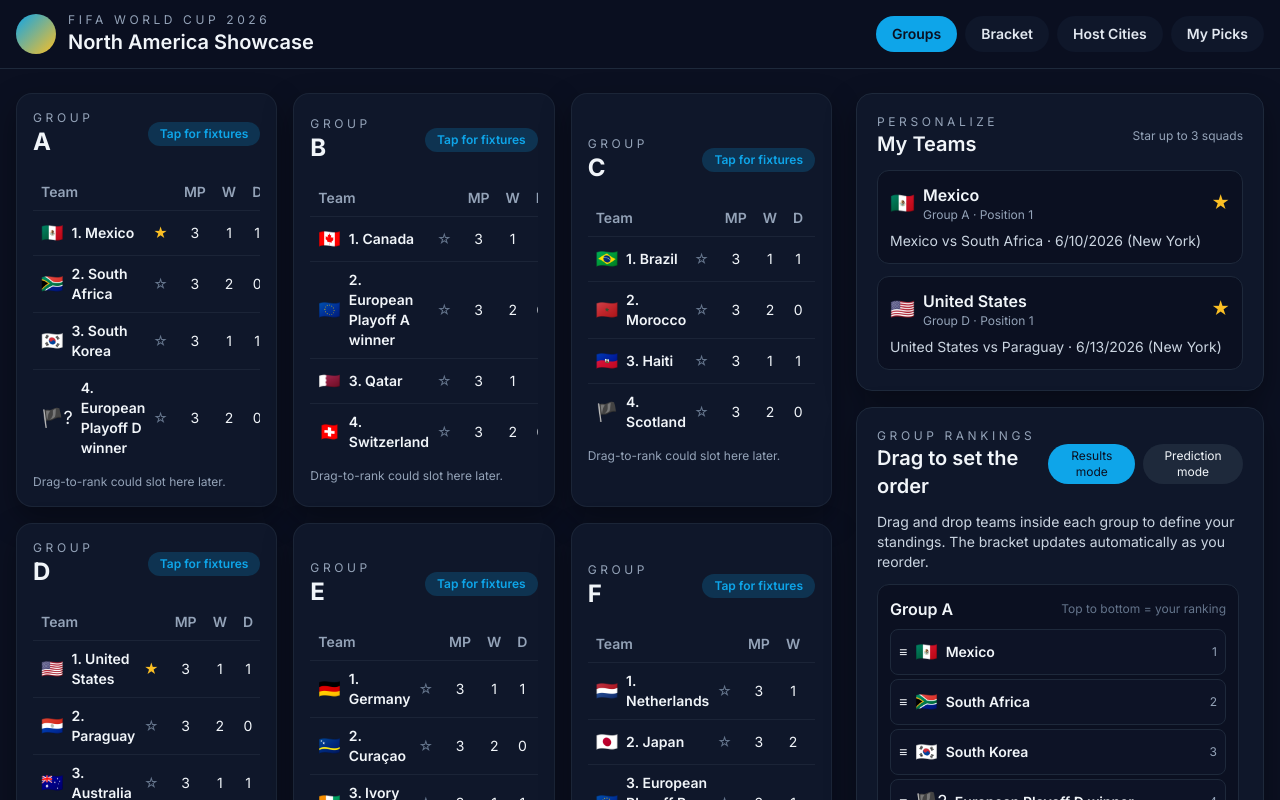
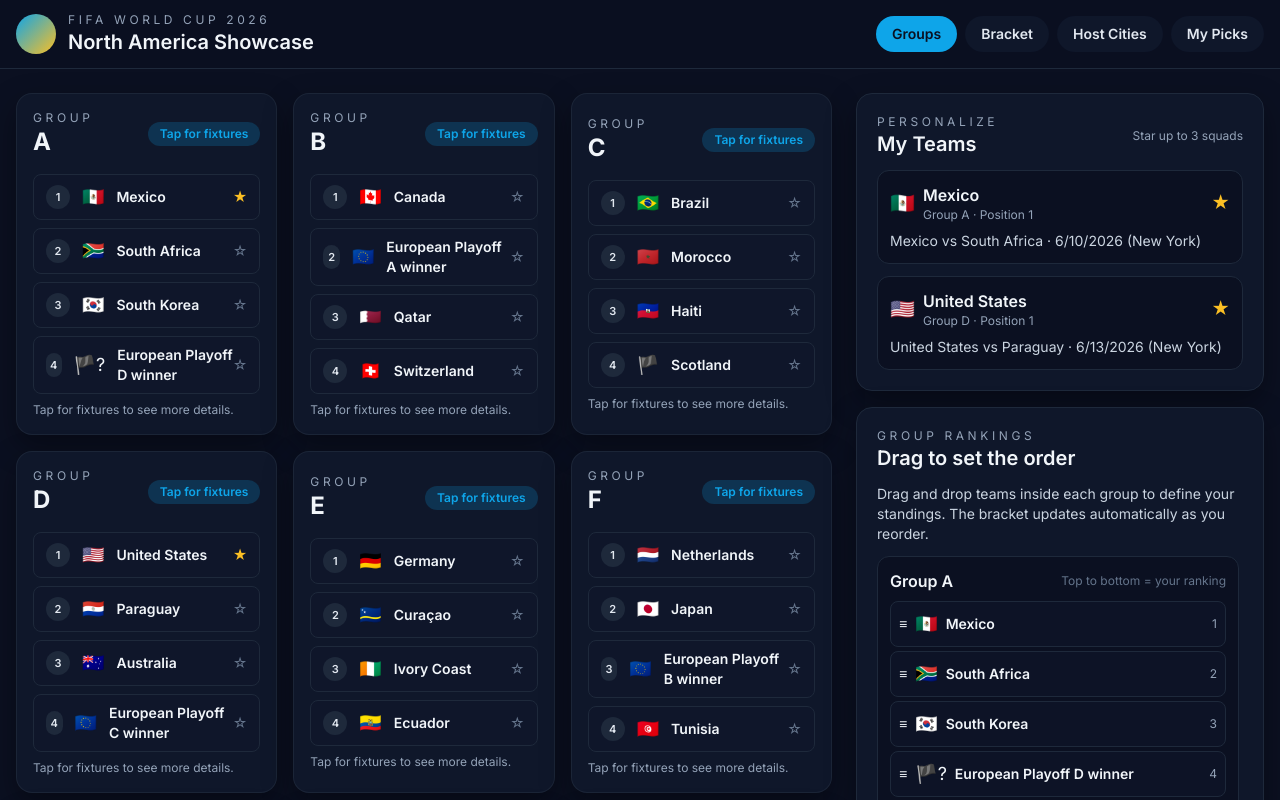
Before and after one commit to simplyjackfoster/world-cup-2026, a React (Vite) app: page / in a window 1280 px wide. Shown: the top 800 px of the page. Built offline with nearby package versions, Linux system fonts and the light colour scheme.

Commit message:
Remove results mode and simplify group display

```diff
--- a/src/components/Bracket.tsx
+++ b/src/components/Bracket.tsx
@@ -16,7 +16,7 @@
 };
 
 export default function Bracket() {
-  const { standings, predictions, setPrediction, mode } = useTournament();
+  const { standings, predictions, setPrediction } = useTournament();
   const [selectedMatch, setSelectedMatch] = useState<ReturnType<typeof buildMatchesWithTeams>['matches'][number] | null>(
     null,
   );
@@ -24,12 +24,7 @@
   const canvasRef = useRef<HTMLDivElement | null>(null);
   const matchRefs = useRef<Record<string, HTMLDivElement | null>>({});
 
-  const { matches, predictions: autoPred } = useMemo(
-    () => buildMatchesWithTeams(mode, standings, predictions),
-    [mode, standings, predictions],
-  );
-
-  const combinedPredictions = mode === 'results' ? { ...autoPred, ...predictions } : predictions;
+  const { matches } = useMemo(() => buildMatchesWithTeams(standings, predictions), [standings, predictions]);
 
   const findNextMatch = (matchId: string) =>
     BRACKET_SLOTS.find((slot) => slot.home.source === `Winner ${matchId}` || slot.away.source === `Winner ${matchId}`);
@@ -83,7 +78,7 @@
     };
   }, [matches]);
 
-  const winningTeam = (matchId: string) => combinedPredictions[matchId];
+  const winningTeam = (matchId: string) => predictions[matchId];
 
   const matchesByStage = useMemo(
     () =>
@@ -144,7 +139,7 @@
                     </div>
                     <div className="flex items-center gap-3 text-xs text-slate-400">
                       <span>{meta?.confed ?? '—'}</span>
-                      {mode === 'predictions' && team && <span className="text-[10px] uppercase tracking-wide">Tap to pick</span>}
+                      {team && <span className="text-[10px] uppercase tracking-wide">Tap to pick</span>}
                     </div>
                   </button>
                   {i === 0 && <div className="h-2" />}
--- a/src/components/GroupRankingsPanel.tsx
+++ b/src/components/GroupRankingsPanel.tsx
@@ -8,7 +8,7 @@
 }
 
 export default function GroupRankingsPanel() {
-  const { standings, updateStandings, mode, setMode } = useTournament();
+  const { standings, updateStandings } = useTournament();
   const [dragging, setDragging] = useState<DragState | null>(null);
   const [dragTarget, setDragTarget] = useState<{ group: GroupId; index: number } | null>(null);
 
@@ -58,20 +58,6 @@
         <div>
           <p className="text-xs uppercase tracking-[0.3em] text-slate-400">Group rankings</p>
           <h3 className="text-xl font-semibold">Drag to set the order</h3>
-        </div>
-        <div className="flex items-center gap-2 text-xs">
-          <button
-            onClick={() => setMode('results')}
-            className={`px-3 py-1 rounded-full ${mode === 'results' ? 'bg-accent text-night' : 'bg-slate-800'}`}
-          >
-            Results mode
-          </button>
-          <button
-            onClick={() => setMode('predictions')}
-            className={`px-3 py-1 rounded-full ${mode === 'predictions' ? 'bg-gold text-night' : 'bg-slate-800'}`}
-          >
-            Prediction mode
-          </button>
         </div>
       </div>
       <p className="text-sm text-slate-300 mb-3">
--- a/src/components/GroupTable.tsx
+++ b/src/components/GroupTable.tsx
@@ -7,34 +7,27 @@
   allowFavorites?: boolean;
 }
 
-const headers = ['Team', 'MP', 'W', 'D', 'L', 'GF', 'GA', 'GD', 'Pts'];
-
 export default function GroupTable({ standings, compact, allowFavorites = true }: Props) {
   const { favorites, toggleFavorite } = useTournament();
 
   return (
-    <div className="overflow-x-auto">
-      <table className="w-full text-sm">
-        <thead>
-          <tr className="text-slate-400">
-            {headers.map((h) => (
-              <th key={h} className="py-2 px-2 text-left font-semibold">
-                {h}
-              </th>
-            ))}
-          </tr>
-        </thead>
-        <tbody>
+    <div className="space-y-2">
       {standings.map((row, idx) => {
         const meta = getTeamMeta(row.team);
         const isFavorite = favorites.includes(row.team);
+
         return (
-              <tr key={row.team} className="border-t border-slate-800/80">
-                <td className="py-2 px-2 flex items-center gap-2">
+          <div
+            key={row.team}
+            className="flex items-center justify-between rounded-lg border border-slate-800 bg-slate-900/60 px-3 py-2 text-sm"
+          >
+            <div className="flex items-center gap-3">
+              <span className="inline-flex h-6 w-6 items-center justify-center rounded-full bg-slate-800 text-[11px] font-semibold text-slate-200">
+                {idx + 1}
+              </span>
               <span className="text-lg">{meta?.flag}</span>
-                  <span className="font-semibold text-slate-100 flex-1">
-                    {idx + 1}. {row.team}
-                  </span>
+              <span className="font-semibold text-slate-100">{row.team}</span>
+            </div>
             {allowFavorites && (
               <button
                 onClick={() => toggleFavorite(row.team)}
@@ -44,21 +37,10 @@
                 {isFavorite ? '★' : '☆'}
               </button>
             )}
-                </td>
-                <td className="py-2 px-2 text-center">{row.mp}</td>
-                <td className="py-2 px-2 text-center">{row.w}</td>
-                <td className="py-2 px-2 text-center">{row.d}</td>
-                <td className="py-2 px-2 text-center">{row.l}</td>
-                <td className="py-2 px-2 text-center">{row.gf}</td>
-                <td className="py-2 px-2 text-center">{row.ga}</td>
-                <td className="py-2 px-2 text-center">{row.gf - row.ga}</td>
-                <td className="py-2 px-2 text-center font-bold text-slate-50">{row.pts}</td>
-              </tr>
+          </div>
         );
       })}
-        </tbody>
-      </table>
-      {compact && <p className="text-xs text-slate-400 mt-2">Drag-to-rank could slot here later.</p>}
+      {compact && <p className="text-xs text-slate-400">Tap for fixtures to see more details.</p>}
     </div>
   );
 }
--- a/src/context/TournamentContext.tsx
+++ b/src/context/TournamentContext.tsx
@@ -1,5 +1,5 @@
 import React, { createContext, useContext, useMemo, useState } from 'react';
-import { BRACKET_SLOTS, Stage, teamMeta } from '../data/bracket';
+import { BRACKET_SLOTS, teamMeta } from '../data/bracket';
 import { fixtures, GroupId, initialStandings, Team, TeamStanding } from '../data/groups';
 
 interface PredictionsState {
@@ -13,8 +13,6 @@
   setPrediction: (matchId: string, team: Team) => void;
   favorites: Team[];
   toggleFavorite: (team: Team) => void;
-  mode: 'results' | 'predictions';
-  setMode: (mode: 'results' | 'predictions') => void;
 }
 
 const TournamentContext = createContext<TournamentContextValue | undefined>(undefined);
@@ -23,7 +21,6 @@
   const [standings, setStandings] = useState<Record<GroupId, TeamStanding[]>>(initialStandings);
   const [predictions, setPredictions] = useState<PredictionsState>({});
   const [favorites, setFavorites] = useState<Team[]>(['Mexico', 'United States']);
-  const [mode, setMode] = useState<'results' | 'predictions'>('results');
 
   const updateStandings = (group: GroupId, newOrder: TeamStanding[]) => {
     setStandings((prev) => ({ ...prev, [group]: newOrder }));
@@ -42,8 +39,8 @@
   };
 
   const value = useMemo(
-    () => ({ standings, updateStandings, predictions, setPrediction, favorites, toggleFavorite, mode, setMode }),
-    [favorites, mode, predictions, standings],
+    () => ({ standings, updateStandings, predictions, setPrediction, favorites, toggleFavorite }),
+    [favorites, predictions, standings],
   );
 
   return <TournamentContext.Provider value={value}>{children}</TournamentContext.Provider>;
@@ -105,7 +102,6 @@
 };
 
 export const buildMatchesWithTeams = (
-  mode: 'results' | 'predictions',
   standings: Record<GroupId, TeamStanding[]>,
   predictions: PredictionsState,
 ) => {
@@ -120,19 +116,6 @@
     };
   });
 
-  // Auto-fill winners in results mode using higher pts + goal diff as a deterministic tiebreaker
-  if (mode === 'results') {
-    const autoPredictions: PredictionsState = {};
-    matches
-      .filter((m) => m.stage === 'R32')
-      .forEach((m) => {
-        const homeScore = Math.random();
-        const awayScore = Math.random();
-        autoPredictions[m.id] = (homeScore >= awayScore ? m.homeTeam : m.awayTeam) || null;
-      });
-    return { matches, predictions: autoPredictions };
-  }
-
   return { matches, predictions };
 };
 
--- a/src/data/groups.ts
+++ b/src/data/groups.ts
@@ -84,15 +84,15 @@
 export const initialStandings: Record<GroupId, TeamStanding[]> = Object.fromEntries(
   GROUPS.map((group) => [
     group.id,
-    group.teams.map((team, index) => ({
+    group.teams.map((team) => ({
       team,
-      mp: 3,
-      w: 1 + (index % 2),
-      d: index % 2 === 0 ? 1 : 0,
-      l: index === 0 ? 0 : 1,
-      gf: 2 + index,
-      ga: 1 + (index % 2),
-      pts: 3 * (1 + (index % 2)) + (index % 2 === 0 ? 1 : 0),
+      mp: 0,
+      w: 0,
+      d: 0,
+      l: 0,
+      gf: 0,
+      ga: 0,
+      pts: 0,
     })),
   ]),
 ) as Record<GroupId, TeamStanding[]>;
```
Lines whose indentation alone changed are shown as unchanged.
